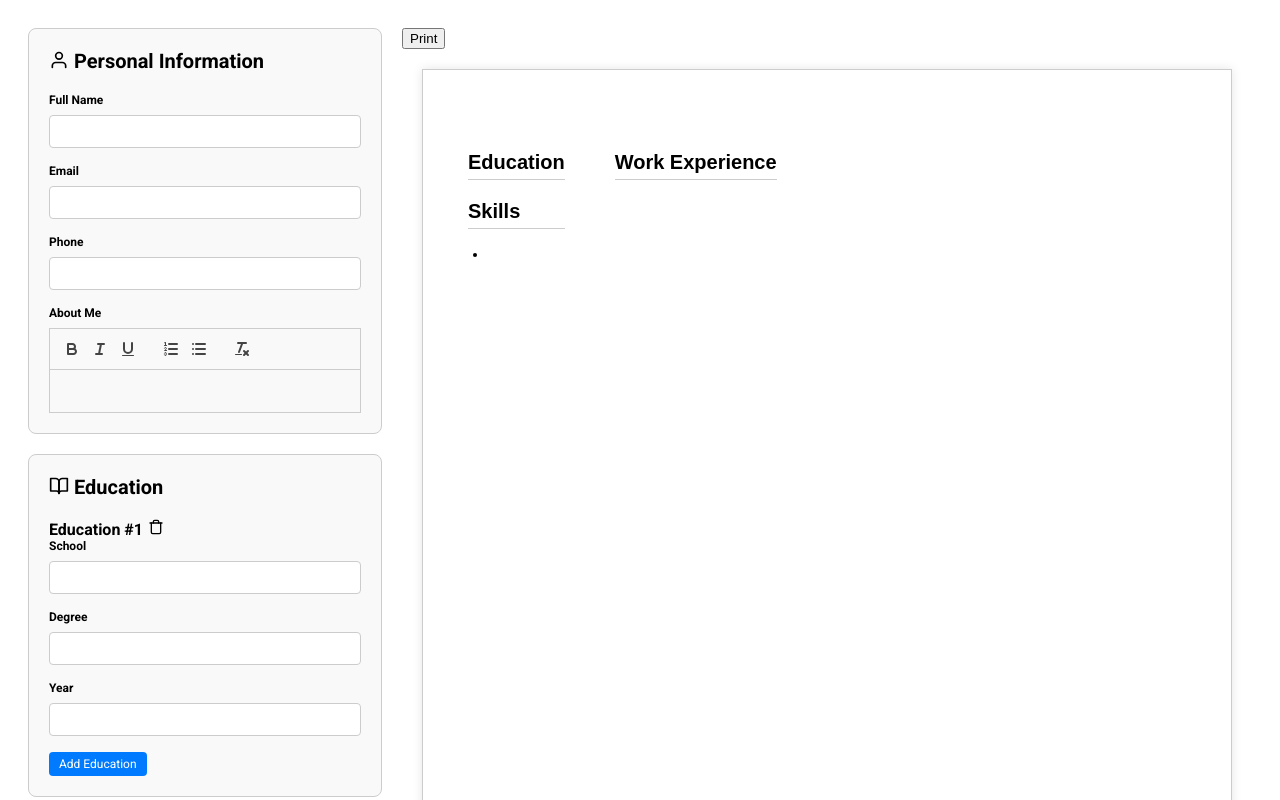
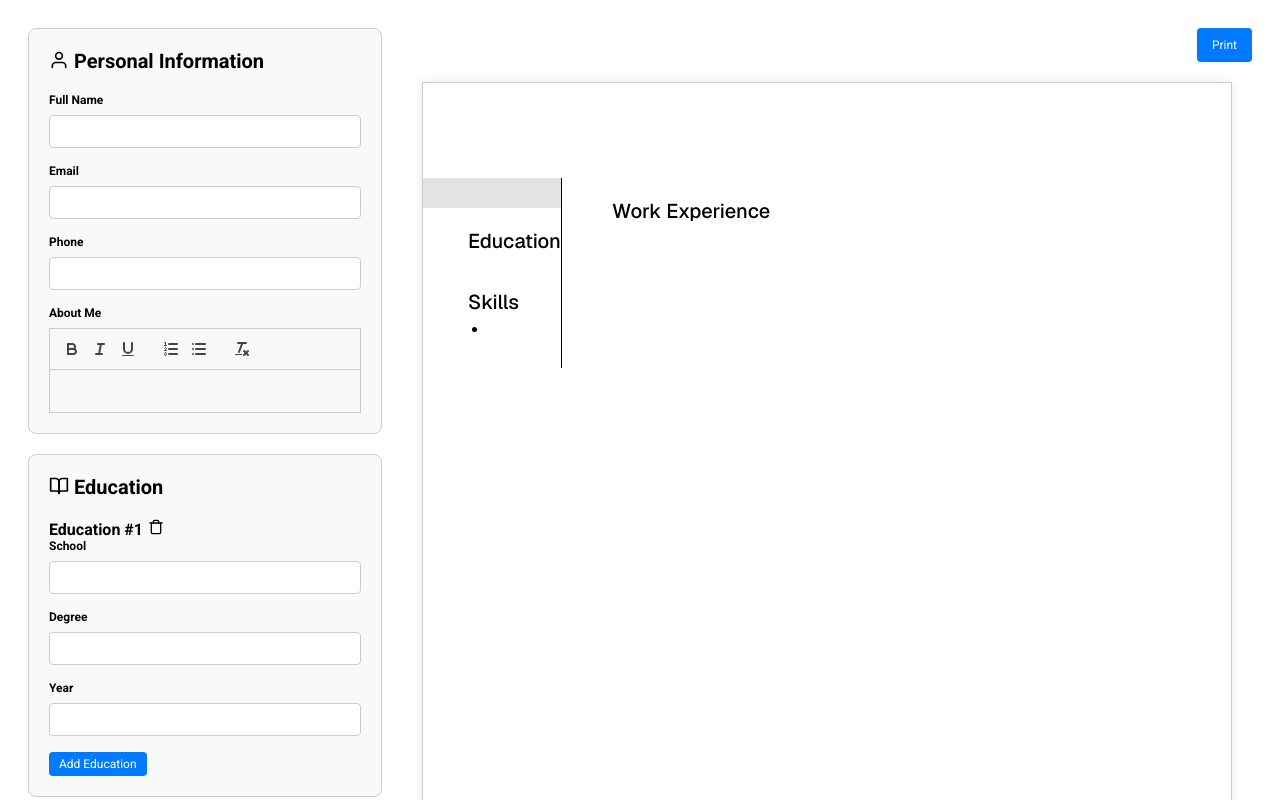
Before and after one commit to morrowdavidson/cv-creator, a React (Vite) app: page / in a window 1280 px wide. Shown: the top 800 px of the page. Built offline with nearby package versions, Linux system fonts and the light colour scheme.

Commit message:
Refactor CvPrint component styles; update font family and margins, and enhance button styling

```diff
--- a/src/components/cv-print/cv-print.jsx
+++ b/src/components/cv-print/cv-print.jsx
@@ -9,6 +9,7 @@ const CvPrintContainer = styled.div`
   padding: 20px;
   position: sticky;
   top: 0;
+  font-family: 'Geist', sans-serif;
 `;
 
 const CvPrintWrapper = styled.div`
@@ -19,20 +20,23 @@ const CvPrintWrapper = styled.div`
   background-color: #fff;
   box-shadow: 0 0 10px rgba(0, 0, 0, 0.1);
   overflow: auto;
-  font-family: Arial, sans-serif;
+  font-family: 'Geist', sans-serif;
+  font-weight: 400;
 `;
 
 const Heading1 = styled.h1`
-  margin-top: 0;
+  margin-top: 50px;
   font-size: 24px;
   text-align: center;
+  font-weight: 500;
 `;
 
 const Heading2 = styled.h2`
   margin-top: 20px;
   font-size: 20px;
-  border-bottom: 1px solid #ccc;
   padding-bottom: 5px;
+  margin-bottom: 0px;
+  font-weight: 500;
 `;
 
 const UnorderedList = styled.ul`
@@ -56,11 +60,12 @@ const Paragraph = styled.p`
 `;
 
 const Section = styled.div`
-  margin-bottom: 20px;
+  margin-bottom: 30px;
 `;
 
 const About = styled.div`
   margin: 25px;
+  border-right: solid 1px;
 `;
 
 const Work = styled.div`
@@ -70,21 +75,60 @@ const MainContent = styled.div`
   display: flex;
 `;
 
+const ContactSection = styled.section`
+  background-color: #e3e3e3;
+  margin-left: -45px;
+  padding: 15px;
+  padding-left: 45px;
+`;
+
+const ActionButtons = styled.div`
+  display: flex;
+  align-items: flex-end;
+  flex-direction: column;
+`;
+
+const Button = styled.button`
+  padding: 10px 15px;
+  border: none;
+  border-radius: 4px;
+  background-color: #007bff;
+  color: #fff;
+  font-family: 'Roboto', sans-serif;
+  font-size: 0.75em;
+  cursor: pointer;
+  transition: background-color 0.3s;
+
+  &:hover {aw
+    background-color: #0056b3;
+  }
+
+  &:focus {
+    outline: none;
+    box-shadow: 0 0 0 3px rgba(0, 123, 255, 0.5);
+  }
+
+  &:disabled {
+    background-color: #ccc;
+    cursor: not-allowed;
+  }
+`;
+
 function CvPrint({ generalInfo, educationList, workList, skillList }) {
   const contentRef = useRef();
 
   const handlePrint = useReactToPrint({ contentRef });
   return (
     <>
-      <div>
-        <button onClick={handlePrint}>Print</button>
-      </div>
+      <ActionButtons>
+        <Button onClick={handlePrint}>Print</Button>
+      </ActionButtons>
       <CvPrintContainer>
         <CvPrintWrapper ref={contentRef}>
           <Heading1>{generalInfo.fullName}</Heading1>
           <MainContent>
             <About>
-              <Section>
+              <ContactSection>
                 {(generalInfo.email !== '' || generalInfo.phone !== '') && (
                   <Heading2>Contact</Heading2>
                 )}
@@ -94,7 +138,7 @@ function CvPrint({ generalInfo, educationList, workList, skillList }) {
                 {generalInfo.phone !== '' && (
                   <Paragraph>{generalInfo.phone}</Paragraph>
                 )}
-              </Section>
+              </ContactSection>
 
               {educationList.length > 0 && (
                 <Section>
--- a/src/index.css
+++ b/src/index.css
@@ -1 +1,2 @@
 @import url('https://fonts.googleapis.com/css2?family=Roboto:wght@400;700&display=swap');
+@import url('https://fonts.googleapis.com/css2?family=Geist:wght@100..900&display=swap');
```
